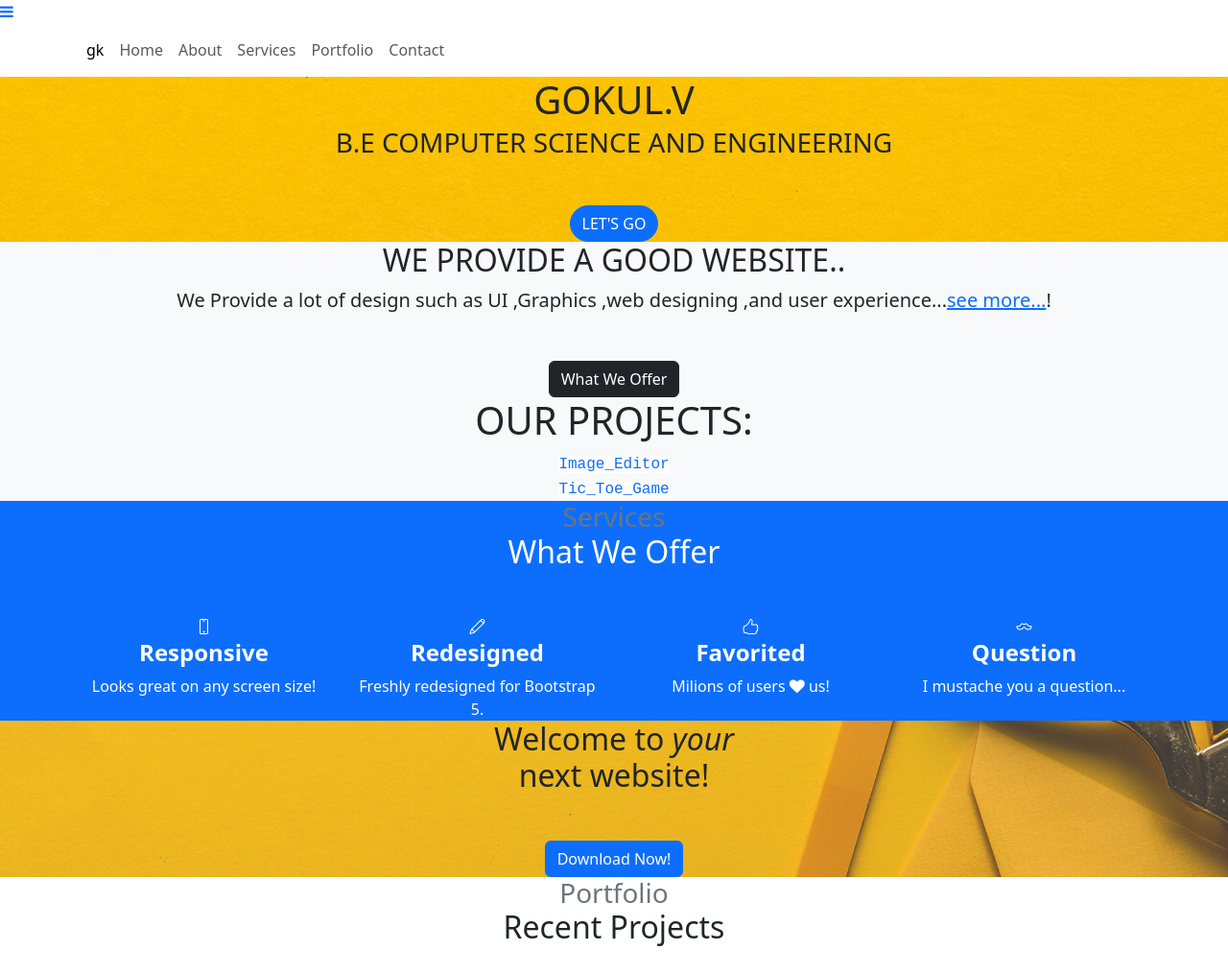
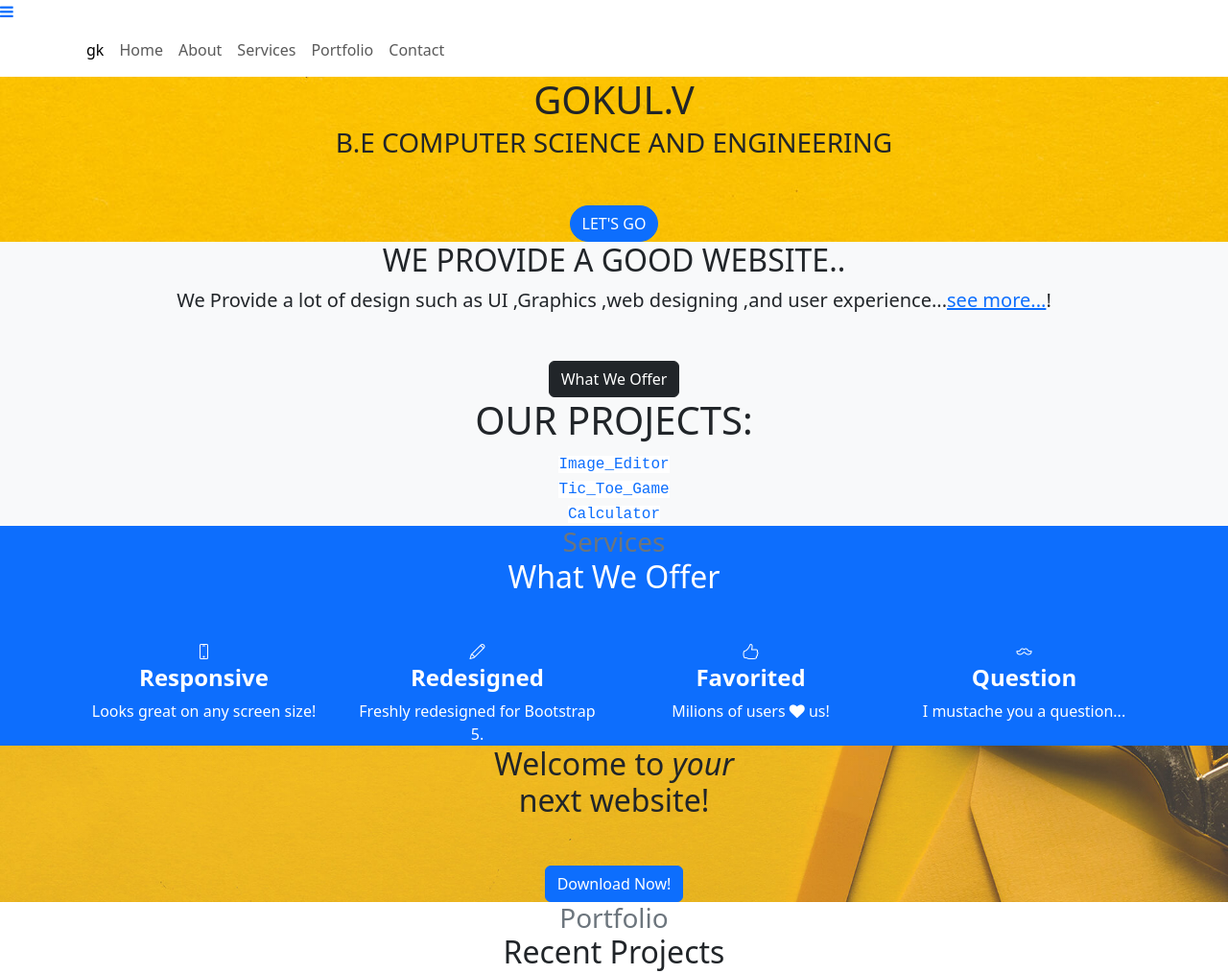
Before and after one commit to gokulgokul02/Portfolio-, a plain HTML site: page index.html in a window 1280 px wide. Shown: the top 1015 px of the page at 96% size. Drawn offline with nearby package versions, Linux system fonts and the light colour scheme.

Commit message:
index.html

```diff
--- a/index.html
+++ b/index.html
@@ -43,7 +43,8 @@
                     <p class="lead mb-5"><span>We Provide a lot of design such as UI ,Graphics ,web designing ,and user experience...</span><a href="https://unsplash.com/">see more...</a><span>!</span></p><a class="btn btn-dark btn-xl js-scroll-trigger" role="button" href="#services">What We Offer</a>
                 <h1>OUR PROJECTS:</h1>
                 <a style="text-decoration: none;background-color: #fff;font-family: 'Courier New', Courier, monospace;" href="https://gokulgokul02.github.io/Image_Editor/">Image_Editor</a><br>
-                <a style="text-decoration: none;background-color: #fff; font-family: 'Courier New', Courier, monospace;"href="https://gokulgokul02.github.io/Tic_Toe/">Tic_Toe_Game</a>
+                <a style="text-decoration: none;background-color: #fff;font-family: 'Courier New', Courier, monospace;" href="https://gokulgokul02.github.io/Tic_Toe/">Tic_Toe_Game</a><br>
+                <a style="text-decoration: none;background-color: #fff;font-family: 'Courier New', Courier, monospace;" href="https://gokulgokul02.github.io/Calculator/">Calculator</a><br>
                 </div>
             </div>
         </div>
```
